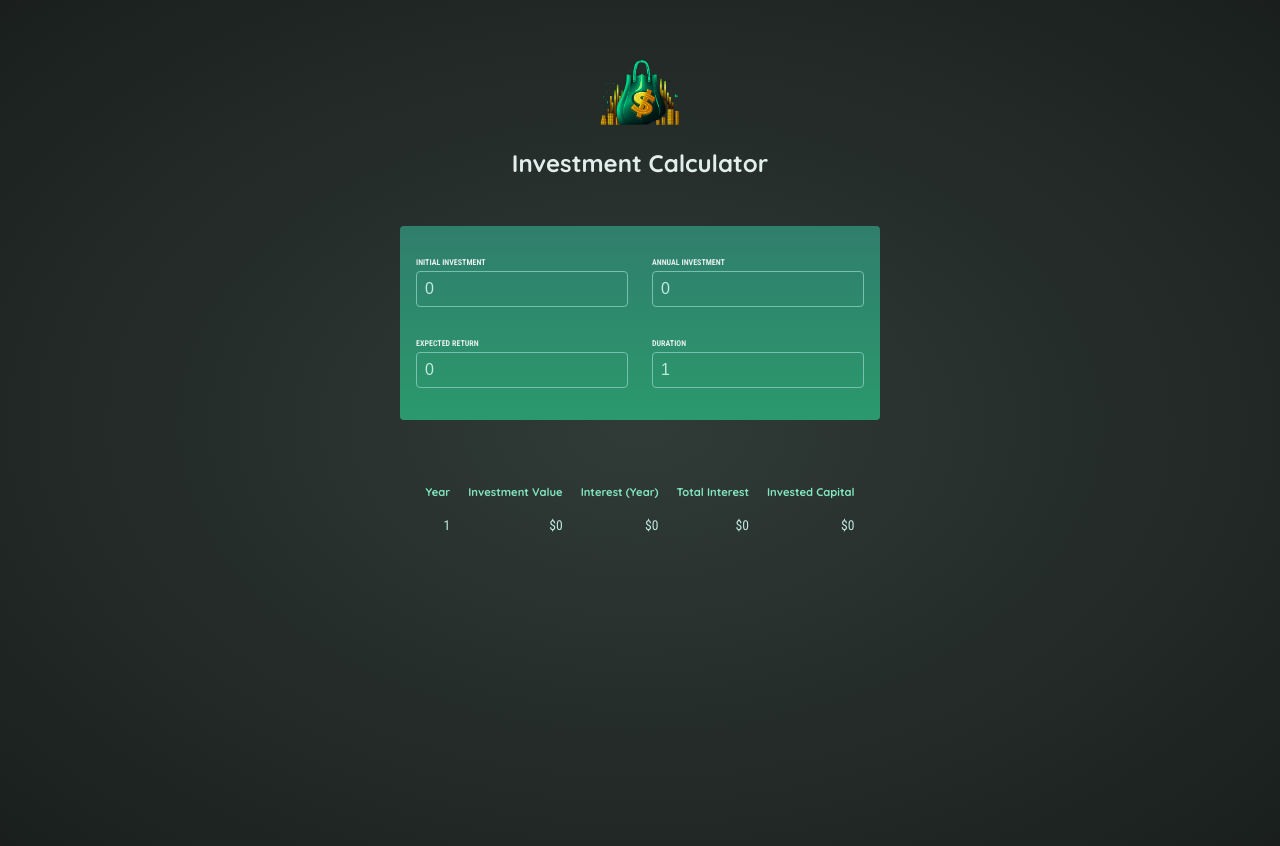
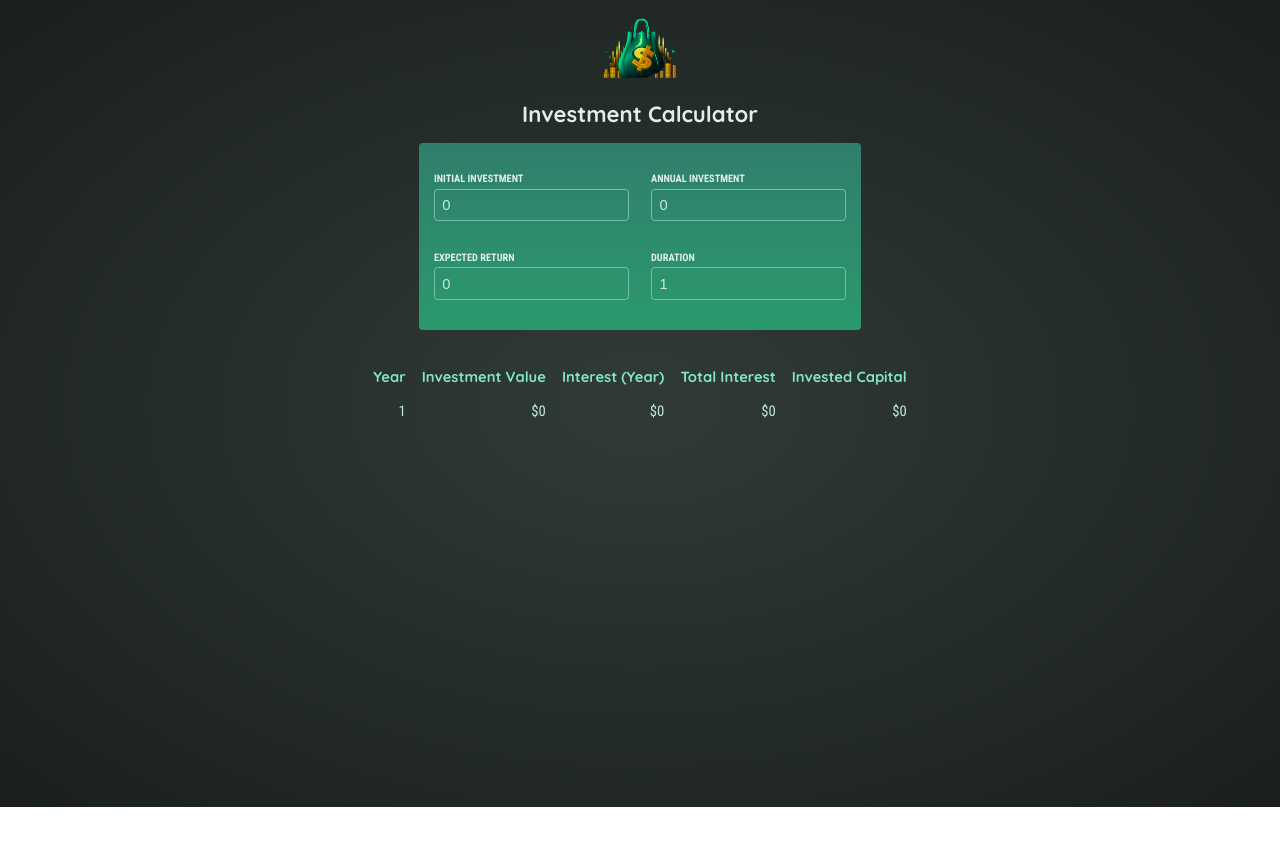
Before and after one commit to AnastasiosMpoletis/Investment-Calculator-Git, a React (Vite) app: page / in a window 1280 px wide. After the commit the page ends 807 px from the top, so only its background shows below. Built offline with nearby package versions, Linux system fonts and the light colour scheme.

Commit message:
Enlarge App by changing some css.

```diff
--- a/src/index.css
+++ b/src/index.css
@@ -2,6 +2,7 @@
 
 * {
   box-sizing: border-box;
+  font-size: 1.15vw;
 }
 
 body {
@@ -16,7 +17,7 @@ body {
 
 header {
   text-align: center;
-  margin: 3rem auto;
+  margin: 0.5rem auto;
 }
 
 header img {
@@ -33,7 +34,7 @@ header h1 {
 #user-input {
   padding: 1rem;
   max-width: 30rem;
-  margin: 2rem auto;
+  margin: 0.5rem auto;
   border-radius: 4px;
   background: linear-gradient(180deg, #307e6c, #2b996d);
 }
@@ -48,7 +49,7 @@ header h1 {
   display: block;
   margin-bottom: 0.25rem;
   font-family: 'Roboto Condensed', sans-serif;
-  font-size: 0.5rem;
+  font-size: 0.7rem;
   font-weight: bold;
   text-transform: uppercase;
 }
@@ -70,7 +71,7 @@ header h1 {
 
 #result {
   max-width: 50rem;
-  margin: 2rem auto;
+  margin: 0.5rem auto;
   padding: 1rem;
   table-layout: fixed;
   border-spacing: 1rem;
```
